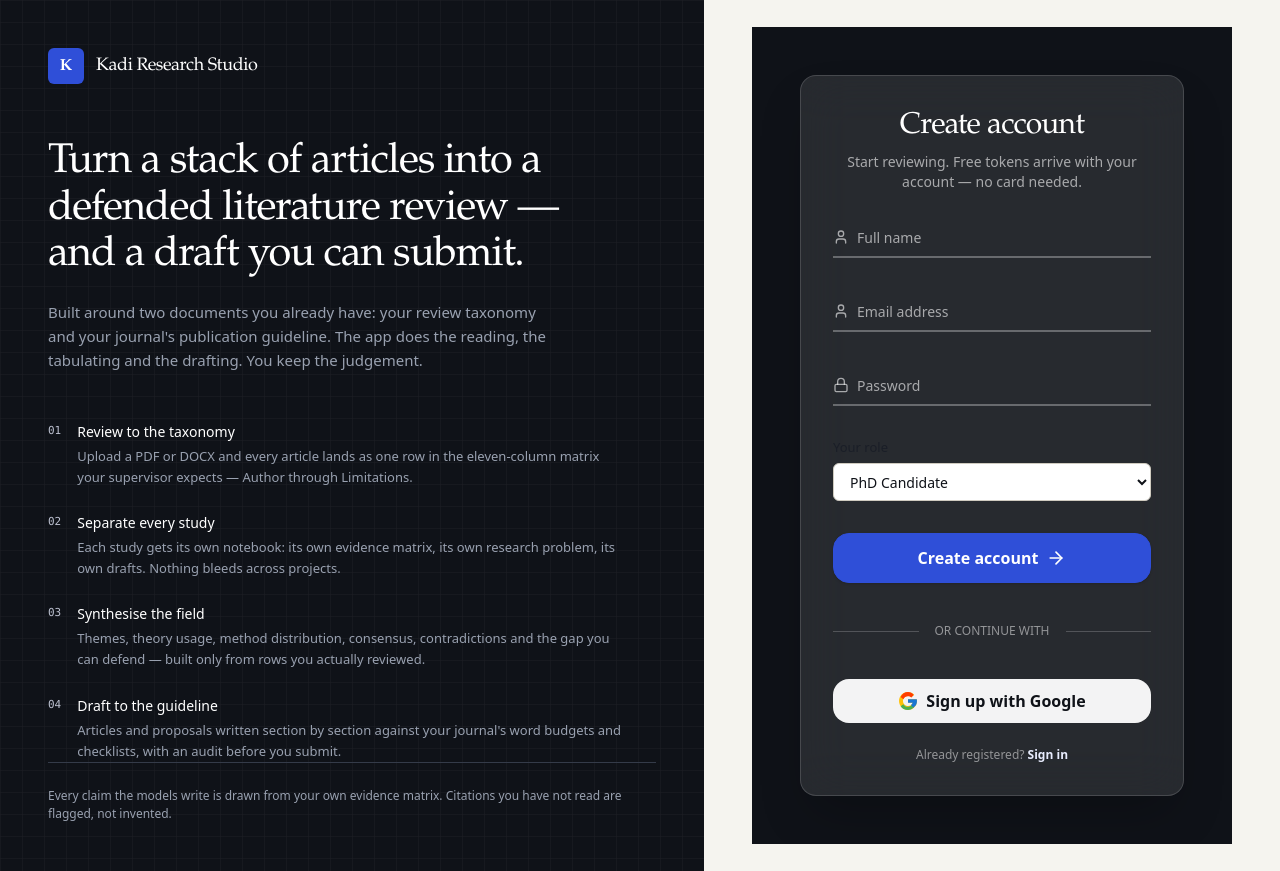
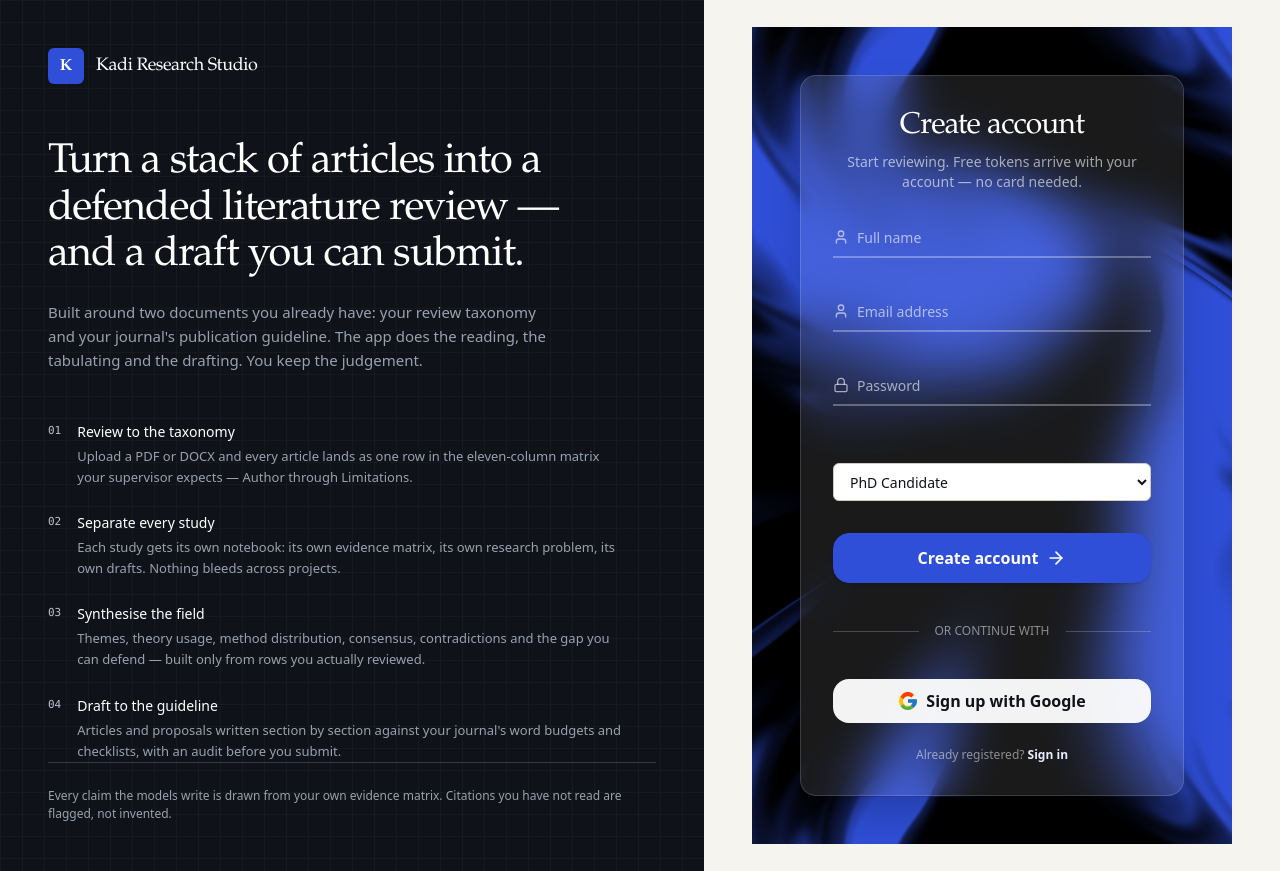
Before and after one commit to Edinam27/phd-research, a Next.js app: page /register in a window 1280 px wide. Built offline with nearby package versions, Linux system fonts and the light colour scheme.

Commit message:
fix(auth): add smoky cobalt background to register page
- Render SmokeyBackground behind the register glass card so it matches
  the login page's ink-and-smoke backdrop

```diff
--- a/src/app/(auth)/register/page.tsx
+++ b/src/app/(auth)/register/page.tsx
@@ -5,6 +5,7 @@ import { useRouter } from "next/navigation";
 import { useState } from "react";
 import { ArrowRight, Lock, User } from "lucide-react";
 
+import { SmokeyBackground } from "@/components/ui/login-form";
 import { ApiError, getJson, postJson } from "@/lib/client";
 import { Alert, Button, Field, Input, Select } from "@/components/ui";
 
@@ -71,6 +72,7 @@ export default function RegisterPage() {
 
   return (
     <div className="relative -mx-6 -my-10 flex min-h-[70vh] flex-1 items-center justify-center overflow-hidden bg-ink px-6 py-12 sm:-mx-12 sm:px-12">
+      <SmokeyBackground color="#2f4fd8" />
       <h1 className="absolute top-0 left-0 -mx-6 sm:-mx-12 px-6 sm:px-12 py-6 sm:py-10 z-10 flex items-center gap-2.5 lg:hidden">
         <Link href="/" className="flex items-center gap-2.5">
           <span className="grid size-8 place-items-center rounded-sm bg-accent font-serif text-sm font-semibold text-white">
```
